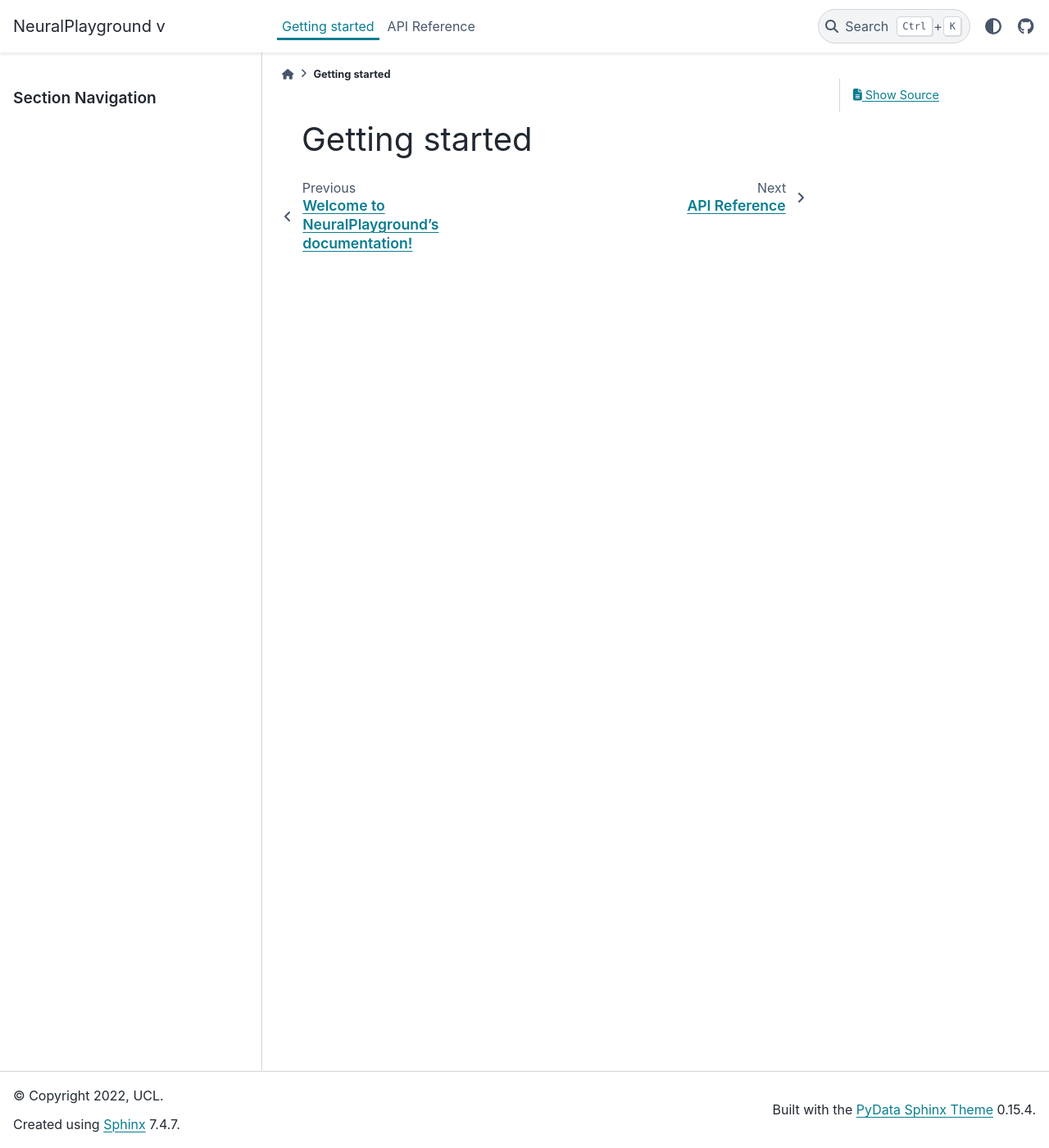
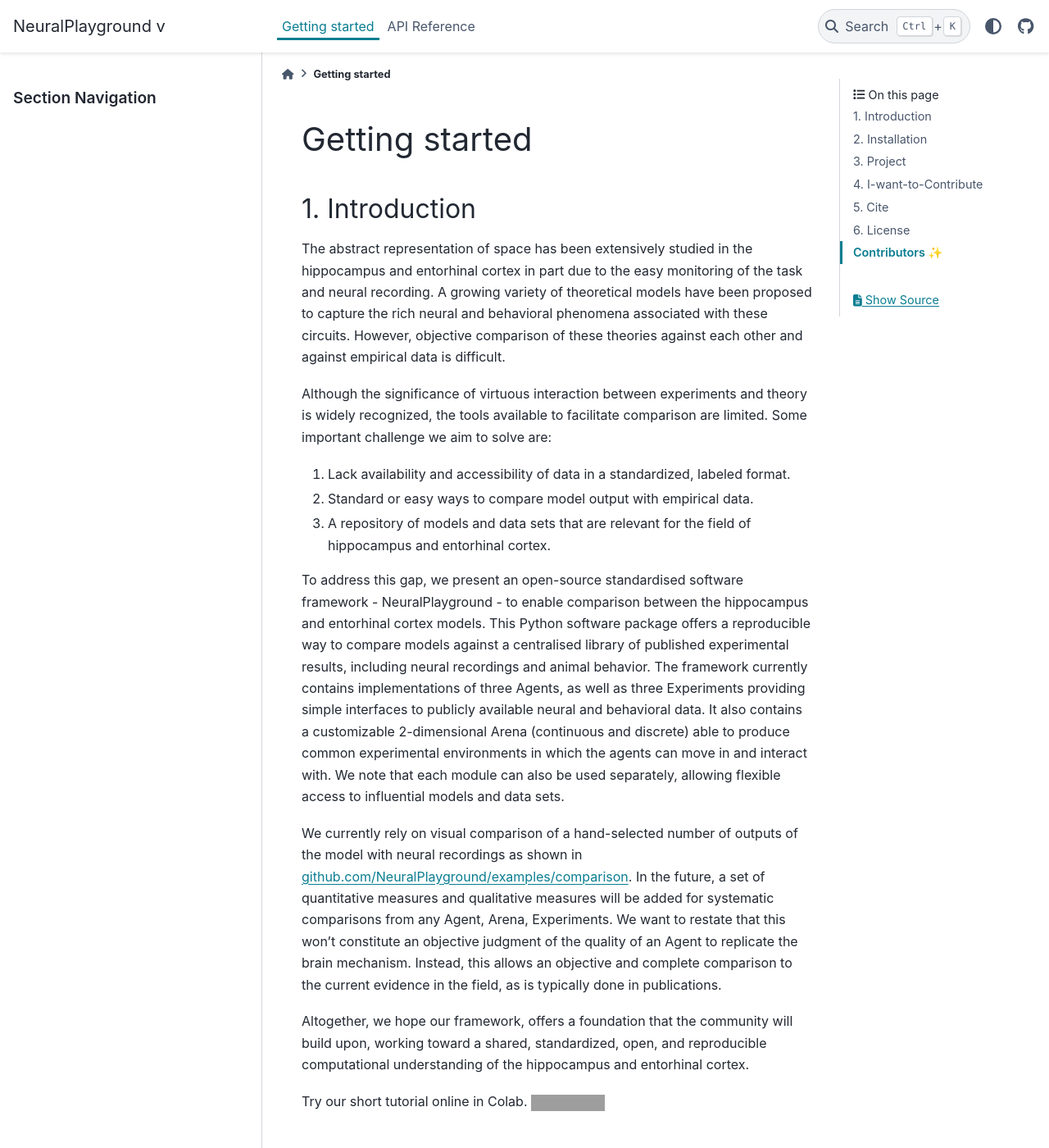
Before and after one commit to SainsburyWellcomeCentre/NeuralPlayground, a Sphinx documentation site: the page built from docs/source/getting_started.md, in a window 1280 px wide and 1400 px high. Shown: the whole window at 82% size. Built offline with Sphinx 7.4.7 and the PyData theme 0.15.4, drawn with Linux system fonts in a browser that asks for light colours; the version number could not be read and is left out; some of the changed text lies outside the part shown; grey boxes are pictures that could not be loaded.

Commit message:
reorganise homepage and getting started page

````diff
--- a/README.md
+++ b/README.md
@@ -92,7 +92,7 @@
 understanding of the HEC mechanisms. We follow reproducible, inclusive, and collaborative project design guidelines.
 All relevant documents can be found in [Documents](https://github.com/ClementineDomine/NeuralPlayground/blob/main/documents/).
 
-#### How to run a single module
+### How to run a single module
 
 Each module can be used separately to easily explore and analyze experimental data and better understand any
 implemented model. Additionally, different Arenas can be initialised with artificial architectures or with data from
@@ -101,14 +101,14 @@
 <strong>Check our Tolman-Eichenbaum Machine Implementation
 [this branch](https://github.com/ClementineDomine/NeuralPlayground/tree/whittington_2020) (work in progress), you will also need to install [pytorch](https://pytorch.org/).</strong>
 
-#### How to run interactions between modules
+### How to run interactions between modules
 
 As shown in the jupyter notebooks [Examples_agent](https://github.com/ClementineDomine/NeuralPlayground/tree/main/examples/agent_examples), the Agent can interact with an Arena in a standard RL
 framework. The first step is to initialise an Agent and Arena of your choice. The Agent can be thought of as the
 animal performing the Experiment and the Arena as the experimental setting where the animal navigates and performs a
 task.
 
-#### How to run comparisons
+### How to run comparisons
 
 We have a backend module to run simulations and compare the results with experimental data, you can find it in
 [simulation_manager](https://github.com/SainsburyWellcomeCentre/NeuralPlayground/blob/main/examples/comparisons_examples/simulation_manager.ipynb)
--- a/docs/source/getting_started.md
+++ b/docs/source/getting_started.md
@@ -1 +1,5 @@
 # Getting started
+
+```{include} ../../README.md
+:start-line: 14
+```
````
Also changed, not shown: docs/source/index.md (added, +31 -0 lines), docs/source/index.rst (deleted, +0 -19 lines).
